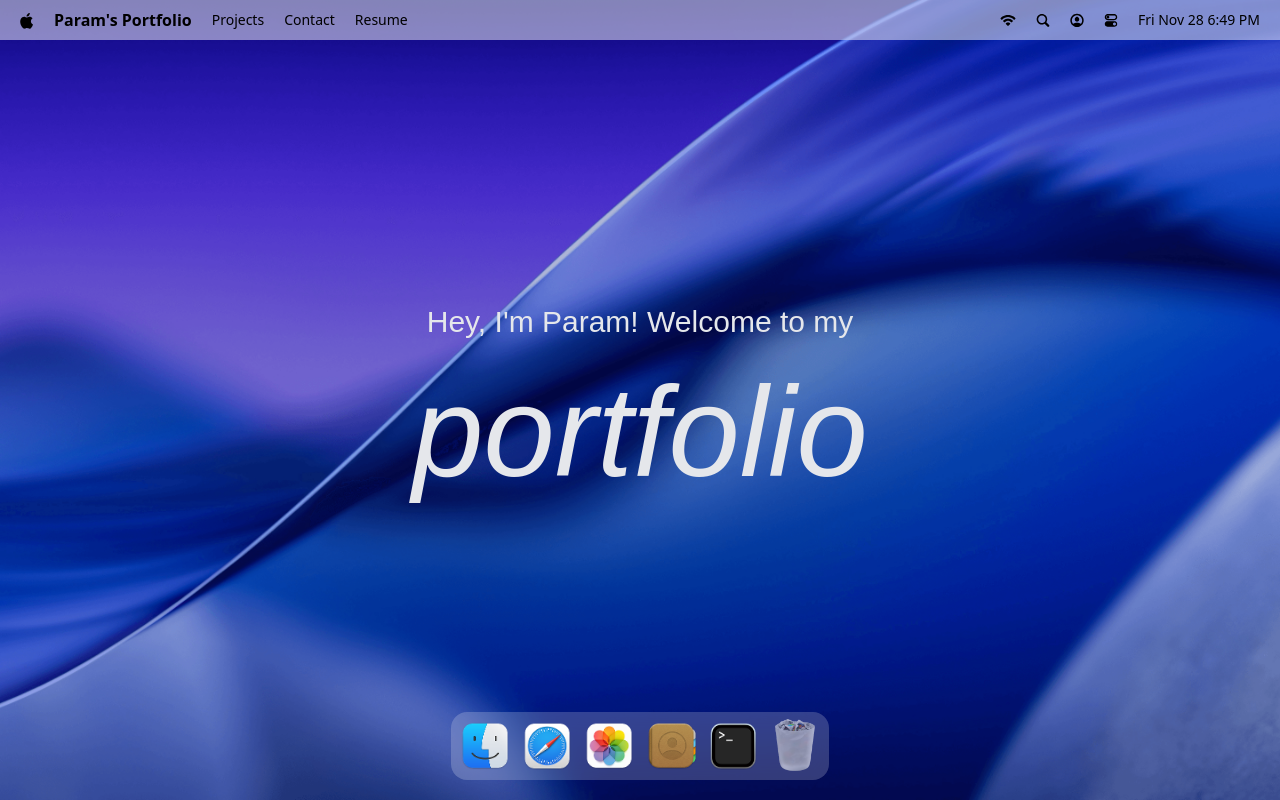
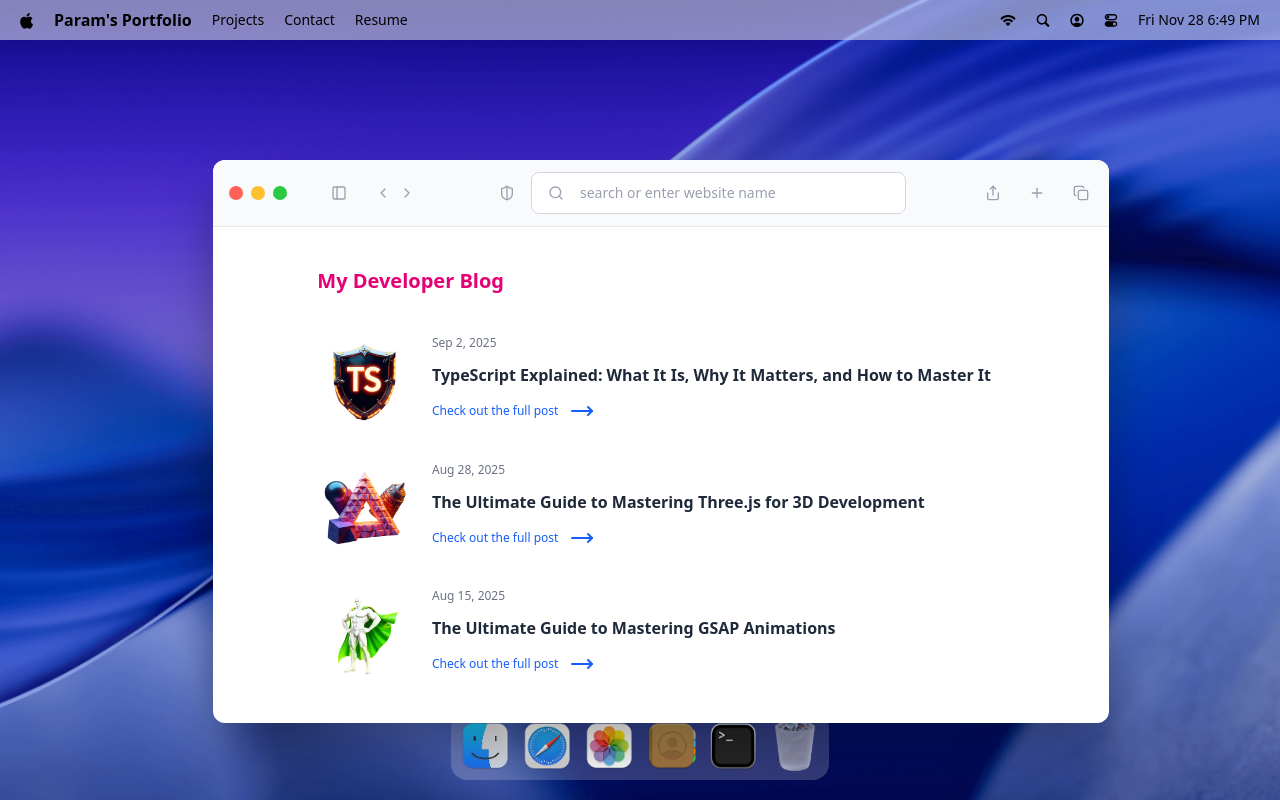
Before and after one commit to PAM-cake/macOS-portfolio, a React (Vite) app: page / in a window 1280 px wide. Both pictures are taken after a click on the button 547 px from the left and 746 px from the top of the page. Built offline with nearby package versions, Linux system fonts and the light colour scheme; a web font is replaced by a local one.

Commit message:
Safari Window done

```diff
--- a/src/App.jsx
+++ b/src/App.jsx
@@ -1,5 +1,5 @@
 import { Dock, Navbar, Welcome } from "#components"
-import { Terminal } from "#windows";
+import { Safari, Terminal } from "#windows";
 import gsap from "gsap";
 import { Draggable } from "gsap/Draggable"
 gsap.registerPlugin(Draggable);
@@ -12,6 +12,7 @@
       <Dock/>
 
       <Terminal/>
+      <Safari/>
     </main>
   )
 }
--- /dev/null
+++ b/src/windows/Safari.jsx
@@ -0,0 +1,52 @@
+import { WindowControls } from "#components"
+import { blogPosts } from "#constants/Index";
+import WindowWrapper from "#hoc/WindowWrapper"
+import { ChevronLeft, ChevronRight, Copy, MoveRight, PanelLeft, Plus, Search, Share, ShieldHalf } from "lucide-react";
+
+const Safari = () => {
+  return <>
+    <div id="window-header">
+        <WindowControls target="safari"/>
+        <PanelLeft className="ml-10 icon"/>
+
+        <div className="flex items-center gap-1, ml-5">
+            <ChevronLeft className="icon"/>
+            <ChevronRight className="icon"/>
+        </div>
+        <div className="flex-1 flex-center gap-3">
+            <ShieldHalf className="icon"/>
+            <div className="search">
+                <Search className="icon"/>
+                <input type="text" placeholder="search or enter website name" className="flex-1"/>
+            </div>
+        </div>
+        <div className="flex items-center gap-5">
+            <Share className="icon"/>
+            <Plus className="icon"/>
+            <Copy className="icon"/>
+        </div>
+    </div>
+    <div className="blog">
+        <h2>My Developer Blog</h2>
+        <div className="space-y-8">
+            {blogPosts.map(({id,image,title, date, link})=>(
+                <div key={id} className="blog-post">
+                    <div className="col-span-2">
+                        <img src={image} alt={title}/>
+                    </div>
+                    <div className="content">
+                        <p>{date}</p>
+                        <h3>{title}</h3>
+                        <a href={link} target="_blank" rel="noopener noreferrer">Check out the full post <MoveRight className="icon-hover"/></a>
+                    </div>
+                </div>
+            ))}
+        </div>
+    </div>
+  </>
+}
+
+const SafariWindow = WindowWrapper(Safari, 'safari');
+
+
+export default SafariWindow
--- a/src/windows/index.js
+++ b/src/windows/index.js
@@ -1,3 +1,4 @@
 import Terminal from "#windows/Terminal";
+import Safari from "#windows/Safari";
 
-export {Terminal};
+export {Terminal, Safari};
```
